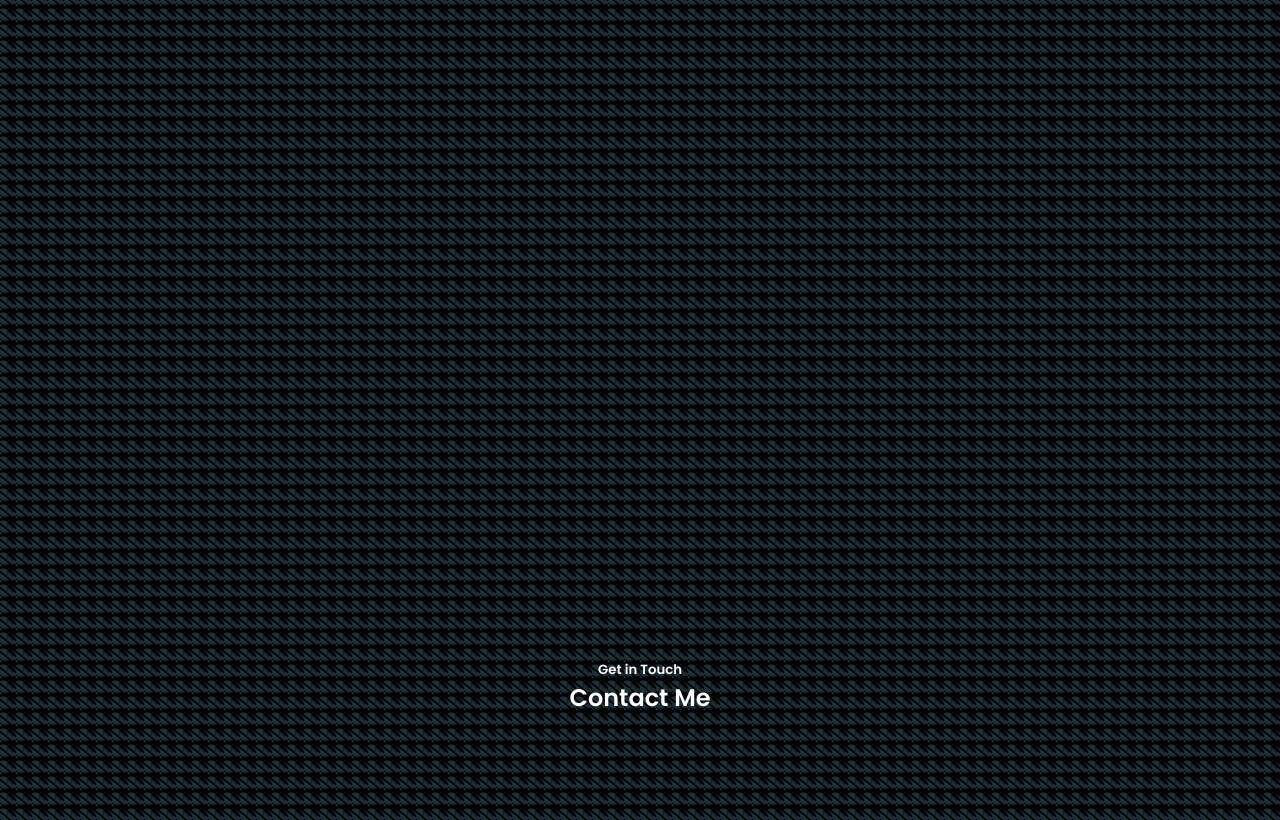
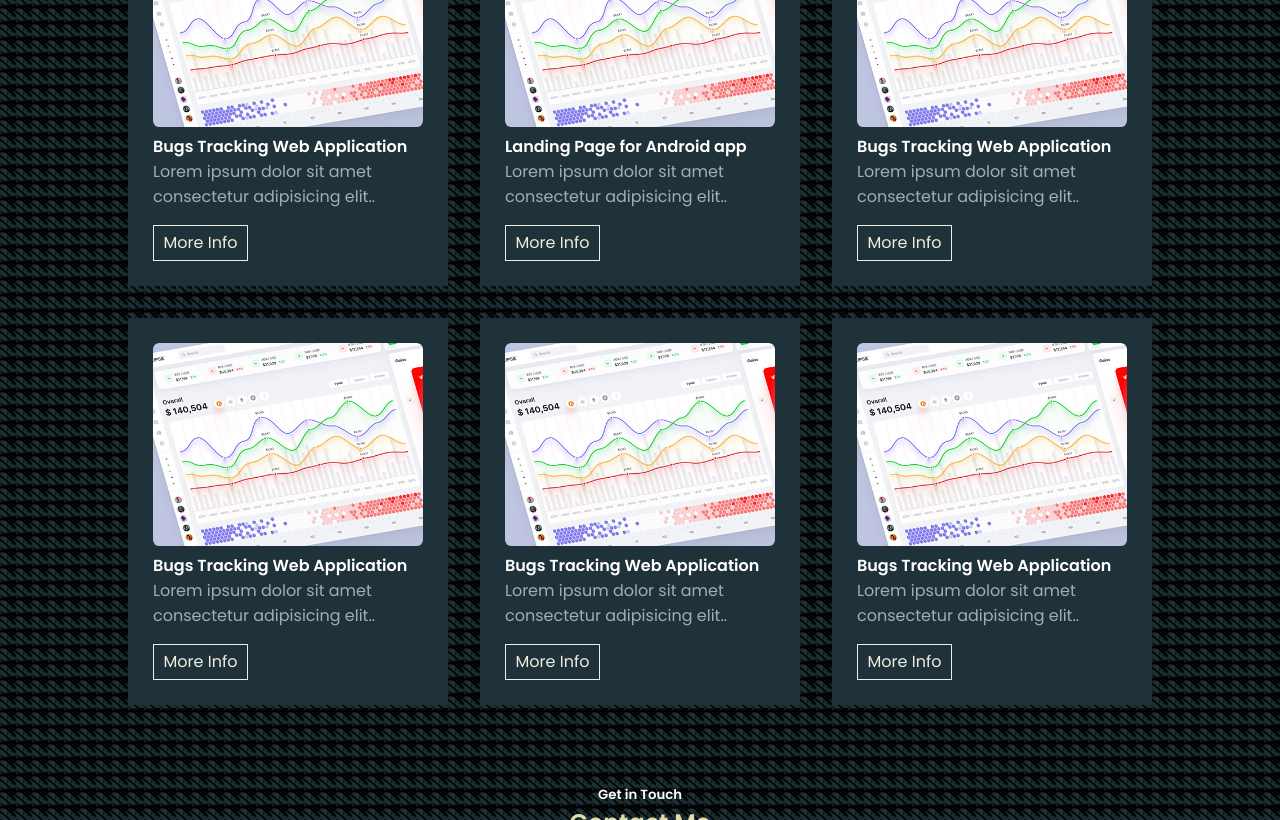
Before and after one commit to hakimihamzan/react-portfolio, a React (Create React App) app: page / in a window 1280 px wide. Shown: the part 1980-2800 px from the top of the page. Built offline with nearby package versions, Linux system fonts and the light colour scheme.

Commit message:
Paused: Each portfolio not yet finished rendering

```diff
--- a/src/components/portfolio/Portfolio.jsx
+++ b/src/components/portfolio/Portfolio.jsx
@@ -1,11 +1,54 @@
 import React from 'react'
-import './Portfolio.css'
+import styles from './Portfolio.module.css'
+import port from '../../assets/portfolio1.jpg'
+import Modal from '../modal/Modal'
 
 const Portfolio = () => {
     return (
         <section id='portfolio'>
             <h5>My Portfolio</h5>
             <h2>Projects & Showcase</h2>
+
+            <div className={styles.portfolio__container}>
+                <div className={styles.project}>
+                    <img className={styles.portfolio__image} src={port} alt="" />
+                    <h4>Bugs Tracking Web Application</h4>
+                    <p className='text-light'>Lorem ipsum dolor sit amet consectetur adipisicing elit..</p>
+                    <Modal name='bugstracking' />
+                </div>
+                <div className={styles.project}>
+                    <img className={styles.portfolio__image} src={port} alt="" />
+                    <h4>Landing Page for Android app</h4>
+                    <p className='text-light'>Lorem ipsum dolor sit amet consectetur adipisicing elit..</p>
+                    <Modal name='fitforchange' />
+                </div>
+                <div className={styles.project}>
+                    <img className={styles.portfolio__image} src={port} alt="" />
+                    <h4>Bugs Tracking Web Application</h4>
+                    <p className='text-light'>Lorem ipsum dolor sit amet consectetur adipisicing elit..</p>
+                    <Modal name='codingglossary' />
+                </div>
+                <div className={styles.project}>
+                    <img className={styles.portfolio__image} src={port} alt="" />
+                    <h4>Bugs Tracking Web Application</h4>
+                    <p className='text-light'>Lorem ipsum dolor sit amet consectetur adipisicing elit..</p>
+                    <Modal name='codingglossary' />
+                </div>
+                <div className={styles.project}>
+                    <img className={styles.portfolio__image} src={port} alt="" />
+                    <h4>Bugs Tracking Web Application</h4>
+                    <p className='text-light'>Lorem ipsum dolor sit amet consectetur adipisicing elit..</p>
+                    <Modal name='codingglossary' />
+                </div>
+                <div className={styles.project}>
+                    <img className={styles.portfolio__image} src={port} alt="" />
+                    <h4>Bugs Tracking Web Application</h4>
+                    <p className='text-light'>Lorem ipsum dolor sit amet consectetur adipisicing elit..</p>
+                    <Modal name='codingglossary' />
+                </div>
+            </div>
+
+
         </section>
     )
 }
--- /dev/null
+++ b/src/components/portfolio/Portfolio.module.css
@@ -0,0 +1,61 @@
+.portfolio__container {
+  max-width: 80vw;
+  margin: 4rem auto;
+  display: grid;
+  grid-template-columns: repeat(
+    auto-fill,
+    minmax(300px, 1fr)
+  );
+  gap: 2rem;
+}
+
+.project {
+  height: max-content;
+  background-color: var(--color-bg);
+  border: 1px solid transparent;
+  transition: var(--transition);
+  padding: 1.5rem;
+  position: relative;
+}
+
+.project:hover {
+  background: transparent;
+  border-color: var(--color-primary-variant);
+  cursor: default;
+}
+
+.portfolio__image {
+  width: 100%;
+  height: 80%;
+  object-fit: cover;
+  border-radius: 0.4rem;
+}
+
+.cta {
+  position: absolute;
+  top: 1.7rem;
+  left: 1.7rem;
+}
+
+.project button {
+  padding: 0.3rem 0.6rem;
+  margin-top: 1rem;
+  margin-right: 5px;
+  border-radius: 0;
+}
+
+@media screen and (max-width: 320px) {
+  .project button {
+    /* padding: 0.3rem 0.6rem;
+    border-radius: 0; */
+    font-size: small;
+  }
+
+  .project {
+    padding: 0.8rem;
+  }
+
+  .portfolio__container {
+    grid-template-columns: 1fr;
+  }
+}
--- a/src/index.css
+++ b/src/index.css
@@ -46,10 +46,6 @@ body {
   background-image: url(../src/assets/bg-texture.png);
 }
 
-body nav {
-  display: flex;
-}
-
 .text-light {
   color: var(--color-light);
 }
@@ -71,6 +67,10 @@ h2 {
 section {
   margin-top: 5rem;
   min-height: 100vh;
+}
+
+section h2 {
+  color: var(--color-primary-variant);
 }
 
 /* @media screen and (max-width: 550px) {
```
Also changed, not shown: src/components/portfolio/Portfolio.css (deleted).
